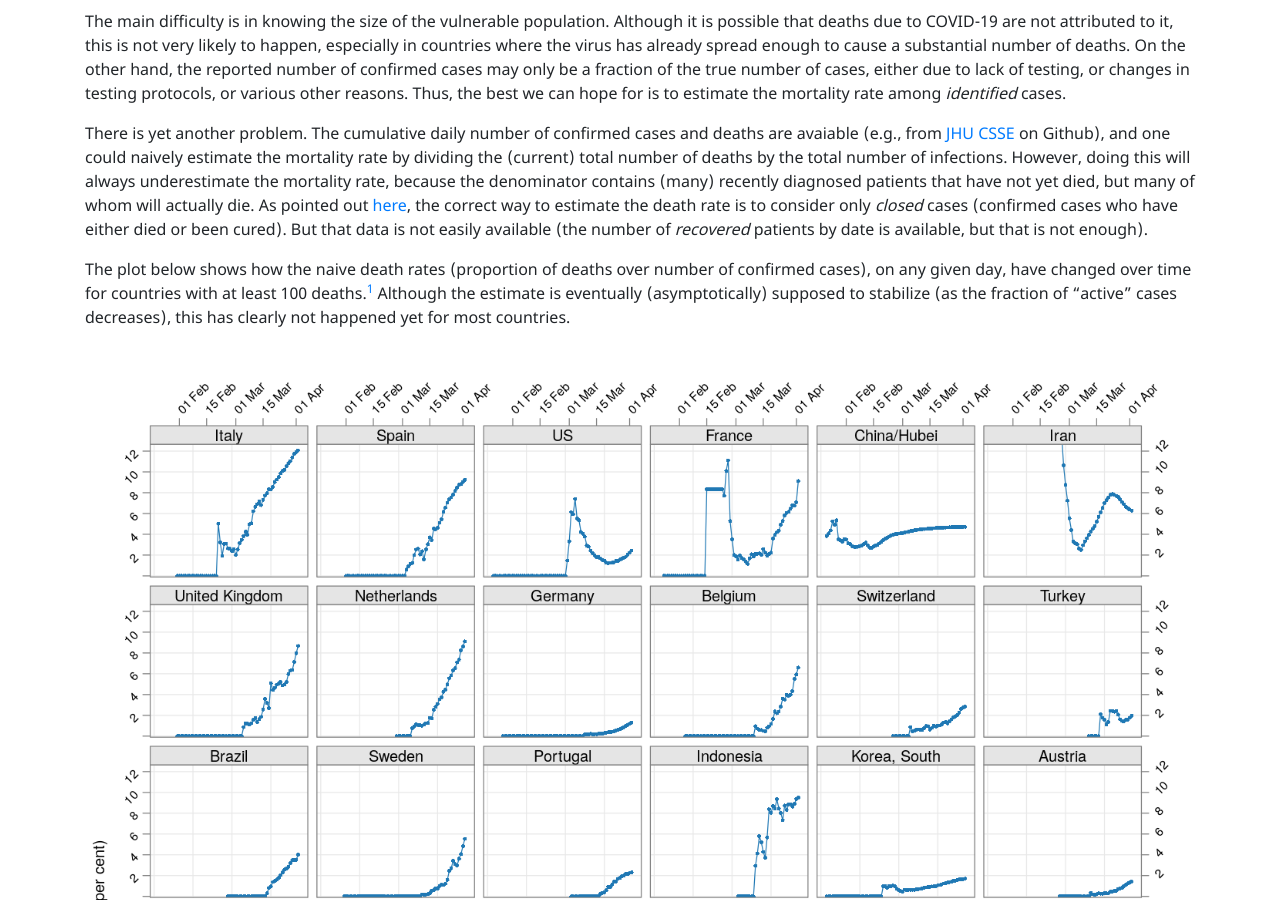
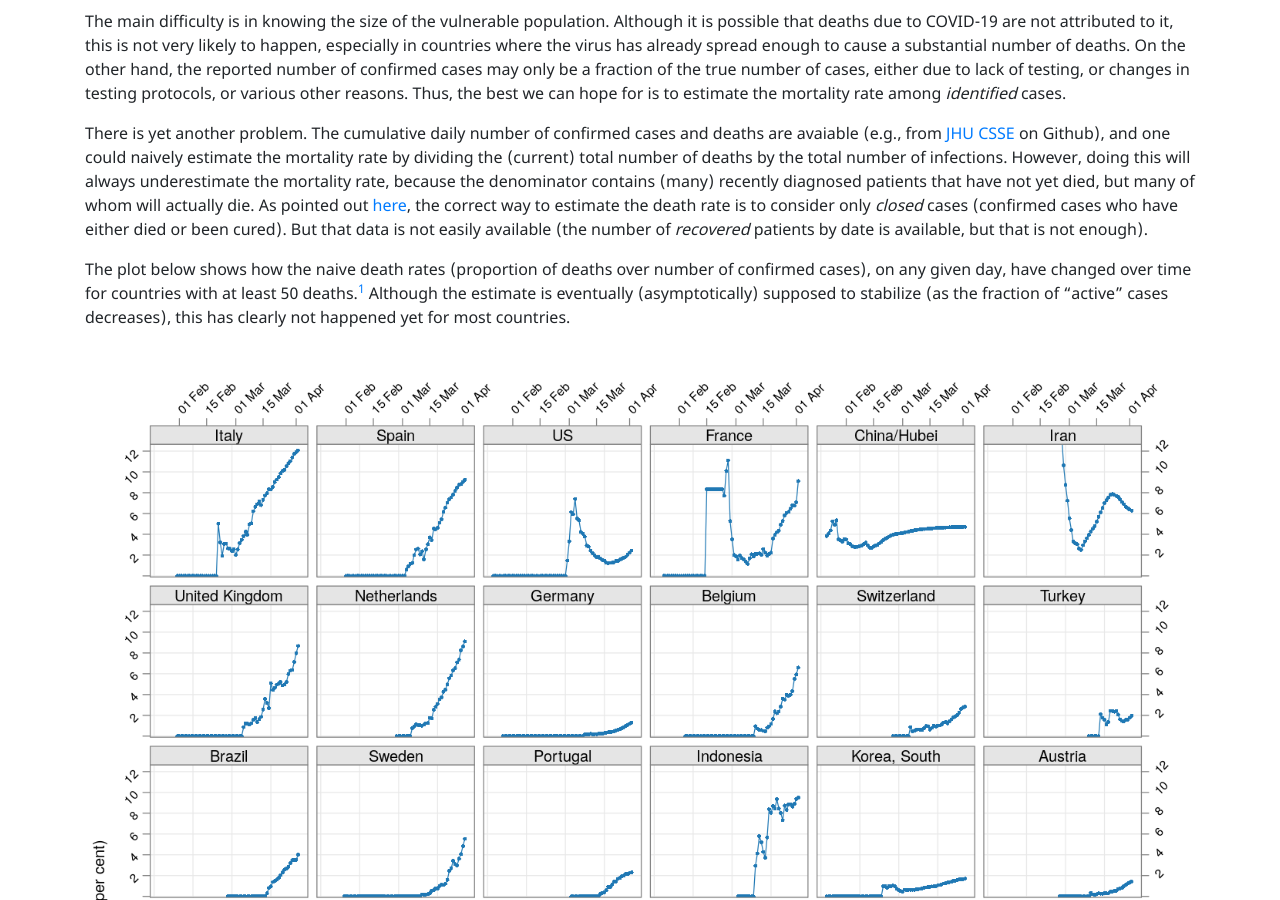
Before and after one commit to deepayan/deepayan.github.io, a Jekyll site: the page built from covid-19/deaths.md, in a window 1280 px wide and 900 px high, scrolled down 469 px. Built offline with Jekyll 4.4.1, drawn with Linux system fonts in a browser that asks for light colours; some web fonts are replaced.

Commit message:
more visualizations (esp deaths)

````diff
--- a/covid-19/deaths.md
+++ b/covid-19/deaths.md
@@ -23,7 +23,7 @@
 covid.deaths <- read.csv(TARGET.deaths, check.names = FALSE, stringsAsFactors = FALSE)
 if (!identical(dimnames(covid.cases), dimnames(covid.deaths)))
     stop("Cases and death data have different structure... check versions.")
-keep <- covid.deaths[[length(covid.deaths)]] > 50 # at least 99 deaths
+keep <- covid.deaths[[length(covid.deaths)]] > 50 # at least 50 deaths
 covid.cases <- covid.cases[keep, ]
 covid.deaths <- covid.deaths[keep, ]
 ```
@@ -85,7 +85,7 @@
 
 The plot below shows how the naive death rates (proportion of deaths
 over number of confirmed cases), on any given day, have changed over
-time for countries with at least 100 deaths.[^1] Although the estimate
+time for countries with at least 50 deaths.[^1] Although the estimate
 is eventually (asymptotically) supposed to stabilize (as the fraction
 of "active" cases decreases), this has clearly not happened yet for
 most countries.
````
